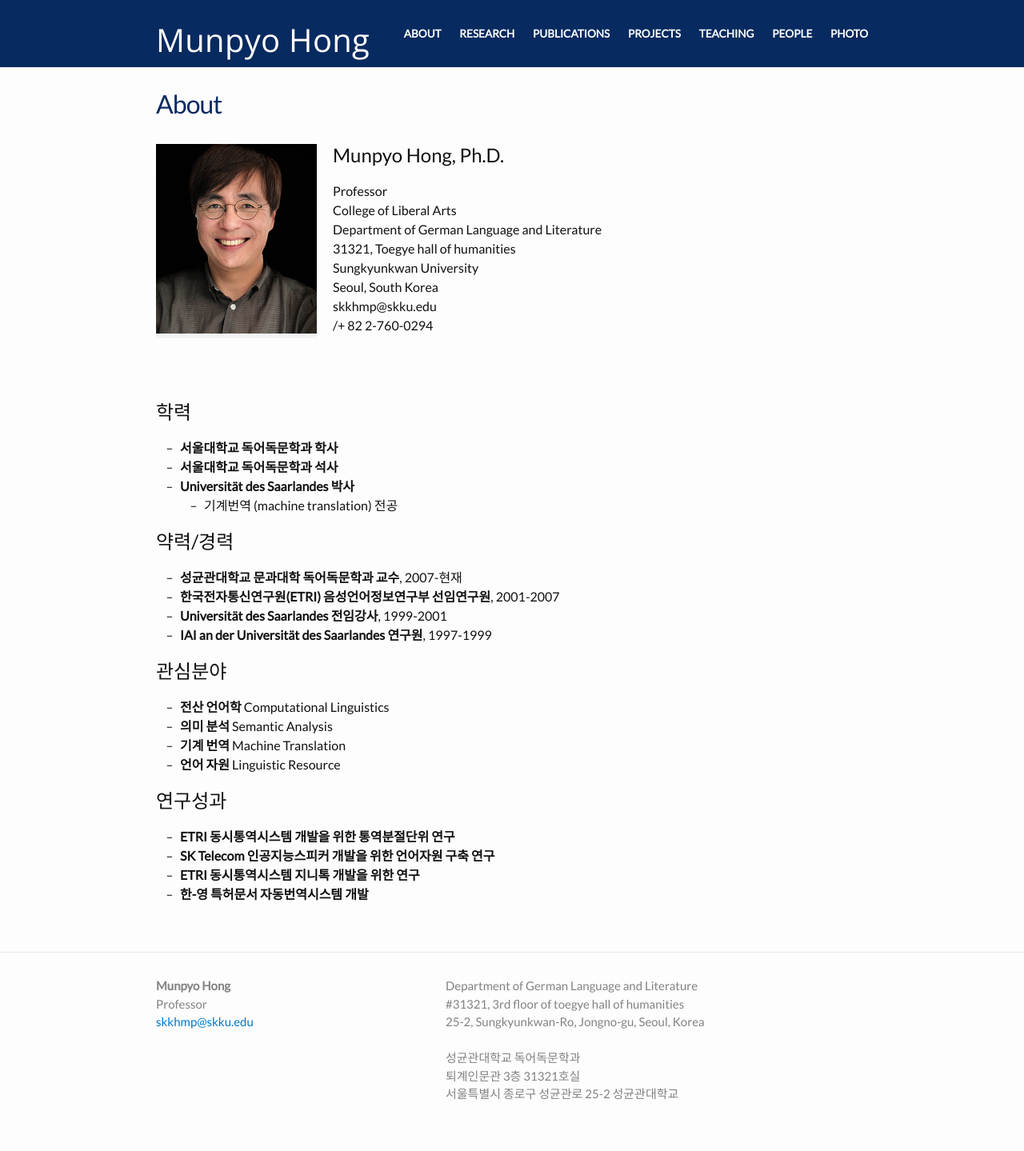
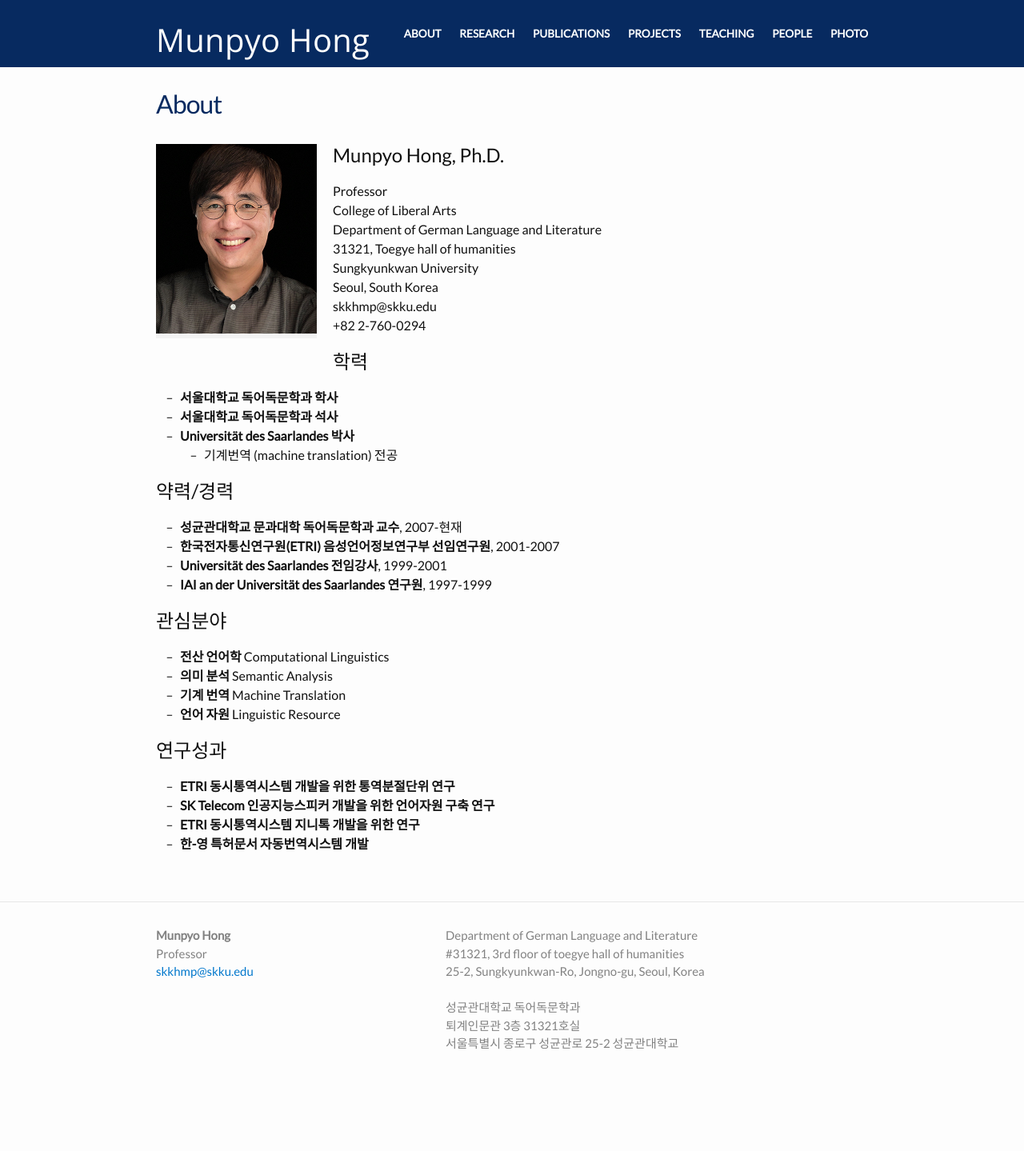
Before and after one commit to skkhmp/skkhmp.github.io, a Jekyll site: the page built from about.md, in a window 1280 px wide. Shown: the whole page at 80% size. Built offline with Jekyll 4.4.1, drawn with Linux system fonts in a browser that asks for light colours; some web fonts are replaced; after the commit the page ends 1376 px from its top, so only the background shows below that.

Commit message:
Update about.md

```diff
--- a/about.md
+++ b/about.md
@@ -14,10 +14,9 @@ Department of German Language and Literature <br/>
 Sungkyunkwan University <br/>
 Seoul, South Korea <br/>
 skkhmp@skku.edu <br/>
-/+ 82 2-760-0294
++82 2-760-0294
 
-<br/>
-<br/>
+
 ## 학력
 * **서울대학교 독어독문학과 학사**
 * **서울대학교 독어독문학과 석사**
```
